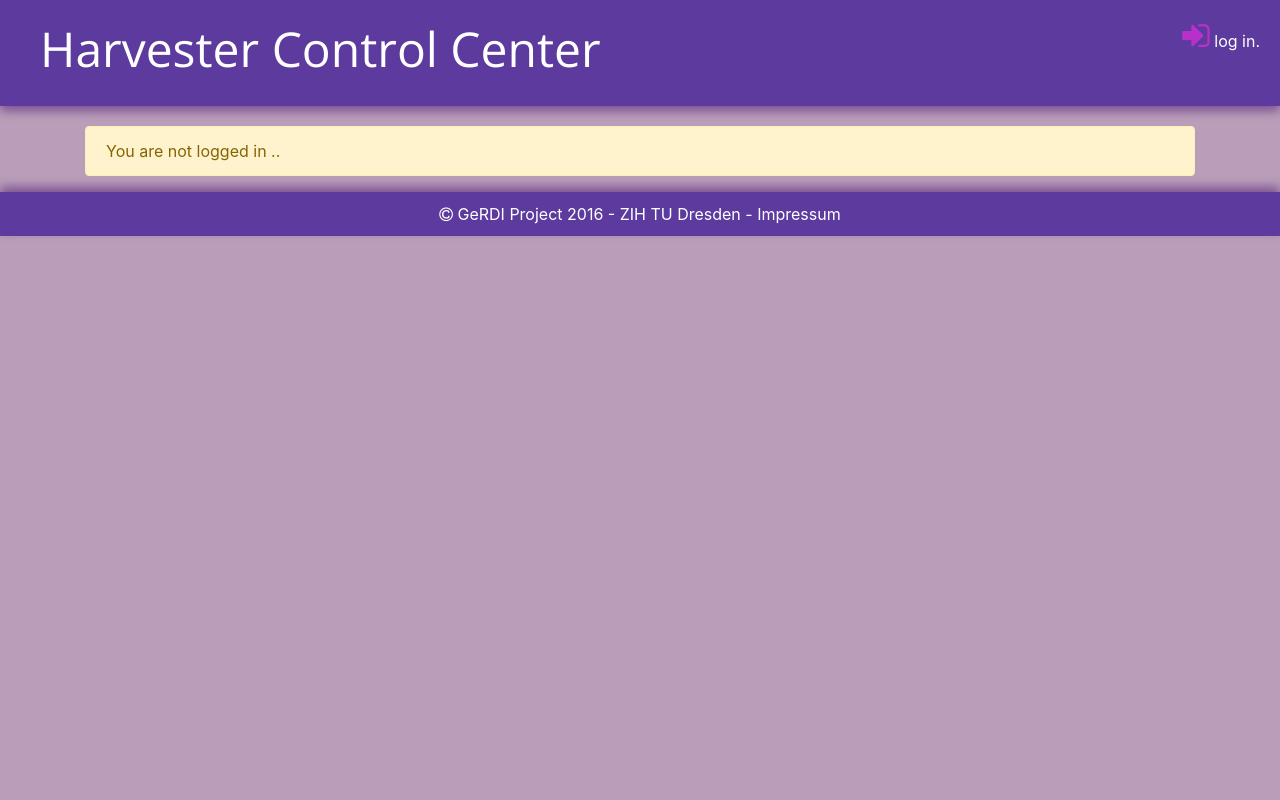
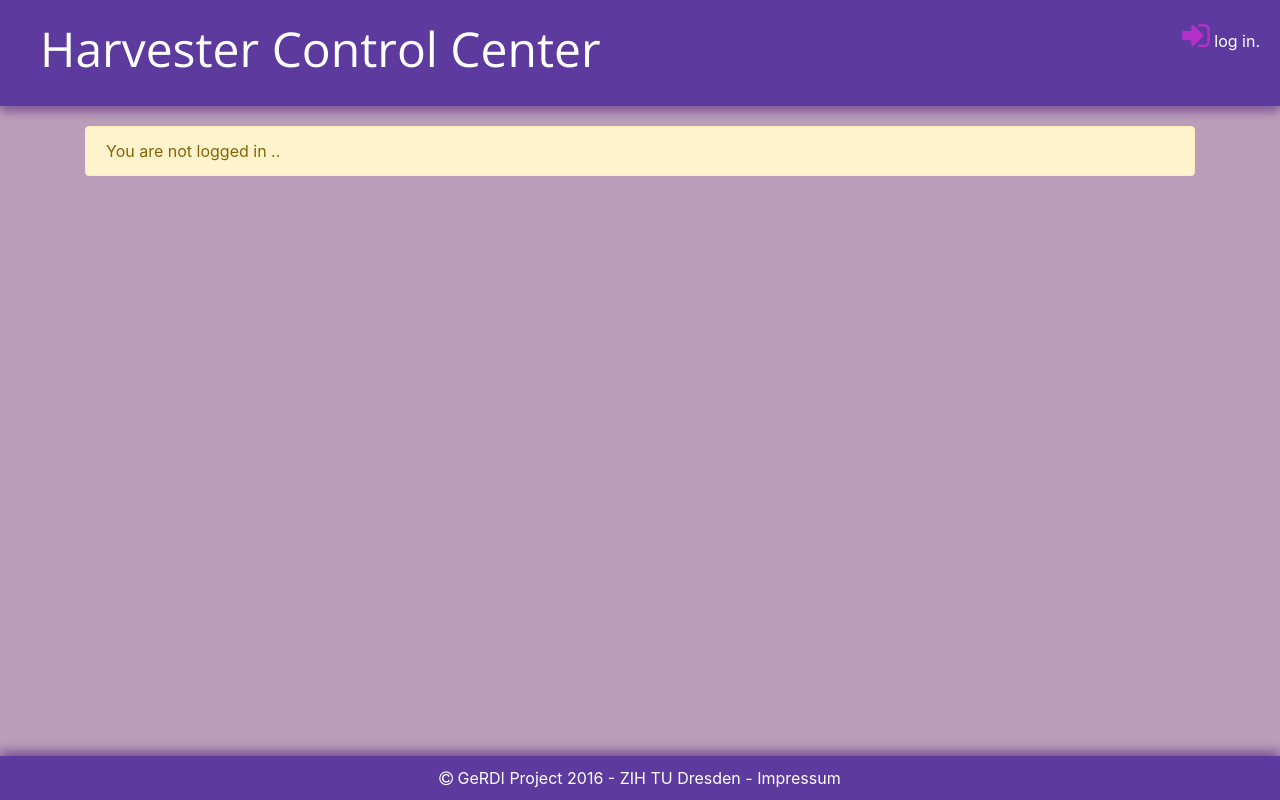
Before and after one commit to GeRDI-Project/HarvesterControlCenter, a Django app: page /hcc/ in a window 1280 px wide. Run offline with Django 3.2, Linux system fonts and the light colour scheme; data that the repository does not hold is empty; some libraries are stand-ins or nearby versions.

Commit message:
CSS fixed, Footer improved.

```diff
--- a/api/static/css/hcc.css
+++ b/api/static/css/hcc.css
@@ -1,5 +1,6 @@
 body {
     background-color: #ba9eb9;
+    height: 100%;
 }
 
 .page-header {
@@ -43,7 +44,7 @@ h1, h2, h3, h4 {
 
 h1 a {
     color: #b730c9;
-    font-family: 'Open Sans';
+    font-family: 'Open Sans', sans-serif;
 }
 
 .login {
@@ -73,4 +74,8 @@ footer {
     padding: 10px 10px 10px 10px;
     margin-top: 10px;
     box-shadow: 0 0 0 #7a5193, 0px -5px 10px #7a5193;
+    width: 100%;
+    position:fixed;
+    bottom:0;
+    left:0;
 }
```
